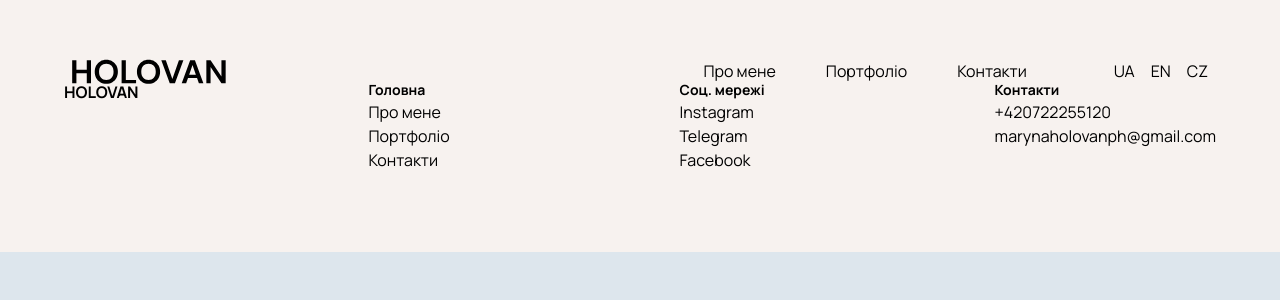
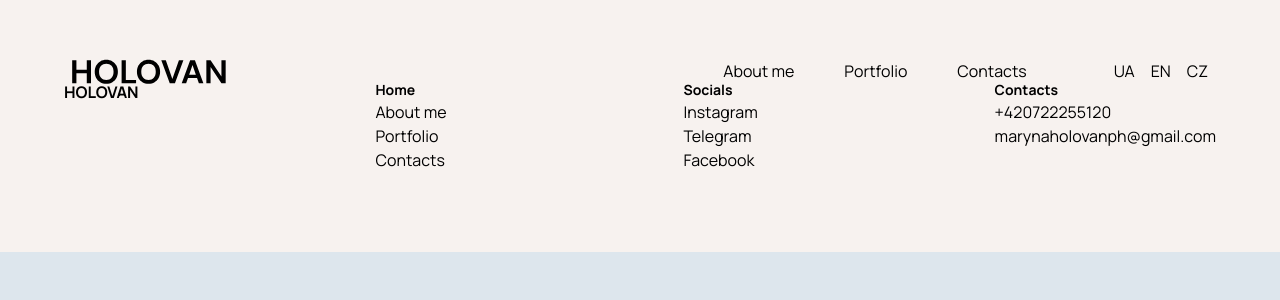
Before and after one commit to 4svEXE/HolovanMarynaPhotographer, a React (Vite) app: page / in a window 1280 px wide. Shown: the top 300 px of the page. Built offline with nearby package versions, Linux system fonts and the light colour scheme.

Commit message:
klym/localization/feat
add localization to app bar

```diff
--- a/src/Components/AppBar/AppBar.jsx
+++ b/src/Components/AppBar/AppBar.jsx
@@ -4,6 +4,7 @@ import LocalizationList from "Components/LocalizationList/LocalizationList";
 import css from "./AppBar.module.scss";
 import MobileMenu from "Components/MobileMenu/MobileMenu";
 import { useState,useEffect } from "react";
+import { useTranslation } from "react-i18next";
 
 const AppBar = () => {
 
--- a/src/Components/Footer/Footer.jsx
+++ b/src/Components/Footer/Footer.jsx
@@ -1,28 +1,30 @@
 import scss from "./Footer.module.scss";
 import { Link } from "react-router-dom";
+import { useTranslation } from "react-i18next";
 
 const Footer = () => {
+const {t} = useTranslation();
   return (
     <footer className={`${scss.footerSection} px-3 py-20 sm:px-16`}>
       <div className={`container ${scss.footerContainer} flex flex-wrap justify-between gap-x-20 gap-y-10`}>
         <span className="w-full font-bold lg:w-auto">HOLOVAN</span>
         <nav>
-          <p>Головна</p>
+          <p>{t("footer.SiteNav.SiteNavTitle")}</p>
           <ul>
             <li>
-              <a href="#aboutMe">Про мене</a>
+              <a href="#aboutMe">{t("footer.SiteNav.AboutMe")}</a>
             </li>
             <li>
-            <Link to={"HolovanMarynaPhotographer/portfolio"}>Портфоліо</Link>
+            <Link to={"HolovanMarynaPhotographer/portfolio"}>{t("footer.SiteNav.Portfolio")}</Link>
             </li>
             <li>
-              <a href="#contacts">Контакти</a>
+              <a href="#contacts">{t("footer.SiteNav.Contacts")}</a>
             </li>
           </ul>
         </nav>
 
         <div>
-          <p>Соц. мережі</p>
+          <p>{t("footer.SocialsListTite")}</p>
           <ul>
             <li>
               <a href="">Instagram</a>
@@ -36,7 +38,7 @@ const Footer = () => {
           </ul>
         </div>
         <div>
-          <p>Контакти</p>
+          <p>{t("footer.ContactsListTite")}</p>
           <ul>
             <li>
               <a href="tel:+420722255120">+420722255120</a>
--- a/src/Components/Navigation/Navigation.jsx
+++ b/src/Components/Navigation/Navigation.jsx
@@ -12,13 +12,13 @@ const Navigation = () => {
       <ul className={`${css.navList} flex gap-4`}>
         <li className={`${location.pathname.includes("home") ? css.checked : ""}`}>
           <Link className={css.checked} to={"HolovanMarynaPhotographer/home"}>
-          Про мене</Link>
+          {t("header.nav.AboutMe")}</Link>
         </li>
         <li className={`${location.pathname.includes("portfolio") ? css.checked : ""}`}>
-          <Link to={"HolovanMarynaPhotographer/portfolio"}>Портфоліо</Link>
+          <Link to={"HolovanMarynaPhotographer/portfolio"}>{t("header.nav.Portfolio")}</Link>
         </li>
         <li className={``}>
-          <a href="#contacts">Контакти</a>
+          <a href="#contacts">{t("header.nav.Contacts")}</a>
         </li>
       </ul>
     </nav>
--- a/src/localization/locale/en.json
+++ b/src/localization/locale/en.json
@@ -1,7 +1,7 @@
 {
   "header": {
     "nav": {
-      "Home": "Home",
+      "AboutMe": "About me",
       "Portfolio": "Portfolio",
       "Contacts": "Contacts"
     }
@@ -76,16 +76,12 @@
       }
     }
   },
-  "Footer": {
+  "footer": {
     "SiteNav": {
       "SiteNavTitle": "Home",
-      "SiteNav": [
-        {
           "AboutMe": "About me",
           "Portfolio": "Portfolio",
           "Contacts": "Contacts"
-        }
-      ]
     },
     "SocialsListTite": "Socials",
     "ContactsListTite": "Contacts"
--- a/src/localization/locale/ua.json
+++ b/src/localization/locale/ua.json
@@ -1,7 +1,7 @@
 {
   "header": {
     "nav": {
-      "Home": "Про мене",
+      "AboutMe": "Про мене",
       "Portfolio": "Портфоліо",
       "Contacts": "Контакти"
     }
@@ -76,16 +76,13 @@
       }
     }
   },
-  "Footer": {
+  "footer": {
     "SiteNav": {
       "SiteNavTitle": "Головна",
-      "SiteNav": [
-        {
           "AboutMe": "Про мене",
           "Portfolio": "Портфоліо",
           "Contacts": "Контакти"
-        }
-      ]
+
     },
     "SocialsListTite": "Соц. мережі",
     "ContactsListTite": "Контакти"
```
